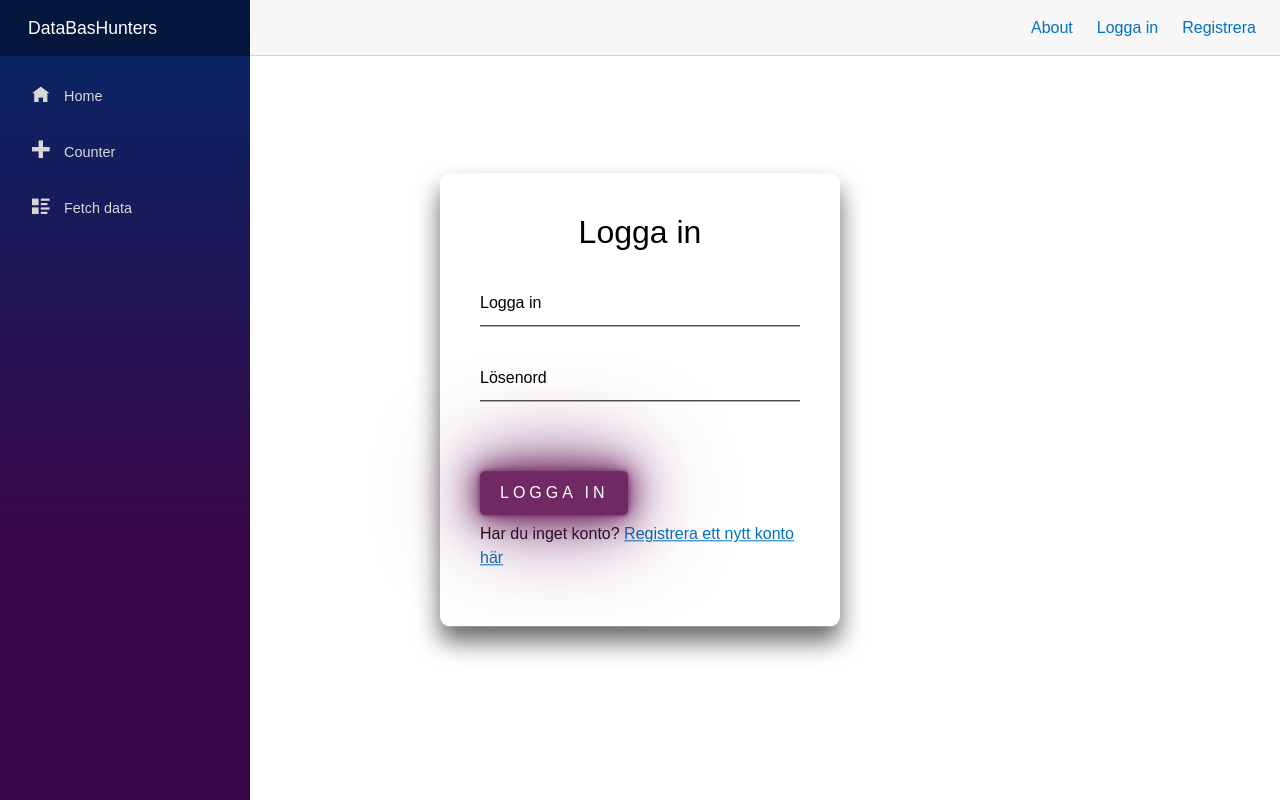
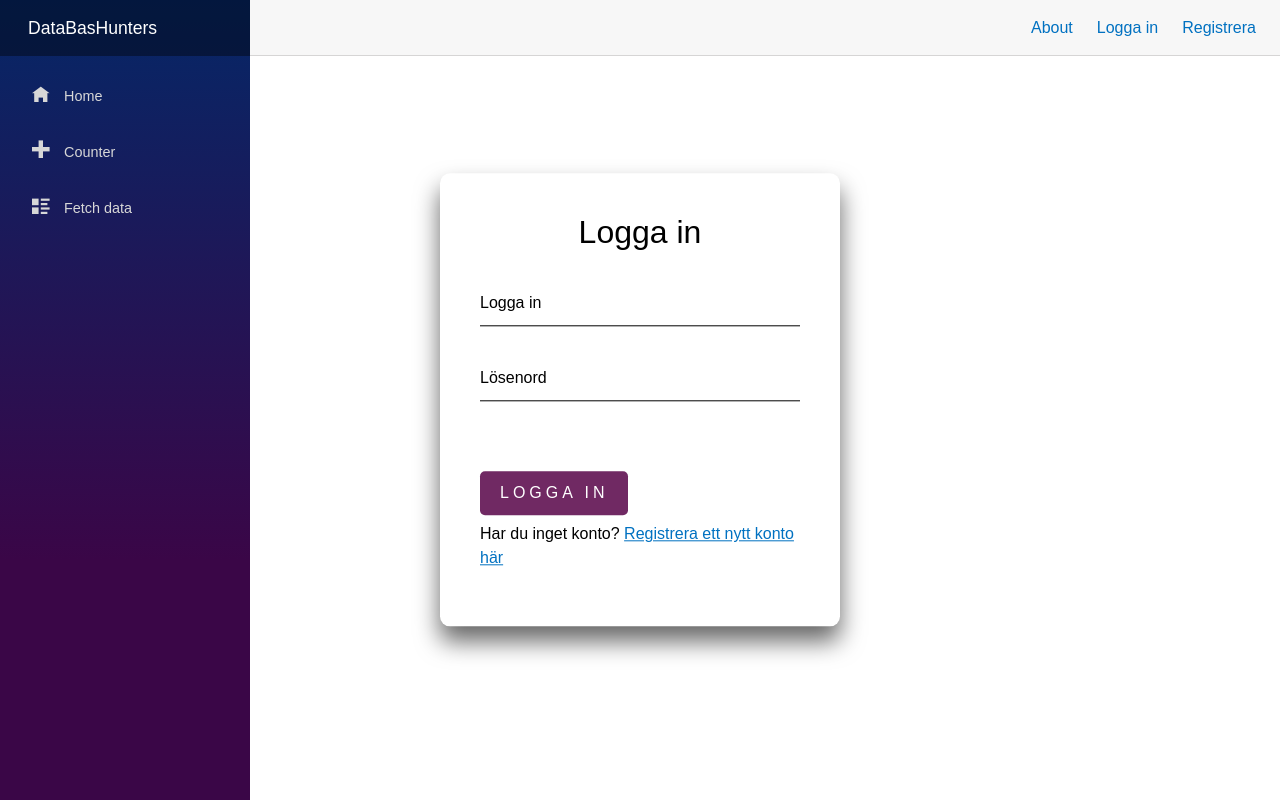
Before and after one commit to CodingQuercus/DataBasHunters, an ASP.NET Core app: page /login in a window 1280 px wide, with the pointer over the restyled element. Run offline with ASP.NET Core 8, Linux system fonts and the light colour scheme; style sheets or scripts are compiled from the project's sources.

Commit message:
tog bort css

```diff
--- a/DataBasHunters/Client/Pages/Login.razor
+++ b/DataBasHunters/Client/Pages/Login.razor
@@ -112,7 +112,6 @@ body {
         background: #702963;
         color: #fff;
         border-radius: 5px;
-        box-shadow: 0 0 5px #702963, 0 0 25px #702963, 0 0 50px #702963, 0 0 100px #702963;
     }
 
 .login-box a span {
--- a/DataBasHunters/Client/Pages/Register.razor
+++ b/DataBasHunters/Client/Pages/Register.razor
@@ -113,7 +113,6 @@
             background: #702963;
             color: #fff;
             border-radius: 5px;
-            box-shadow: 0 0 5px #702963, 0 0 25px #702963, 0 0 50px #702963, 0 0 100px #702963;
         }
 
         .register-box a span {
```
